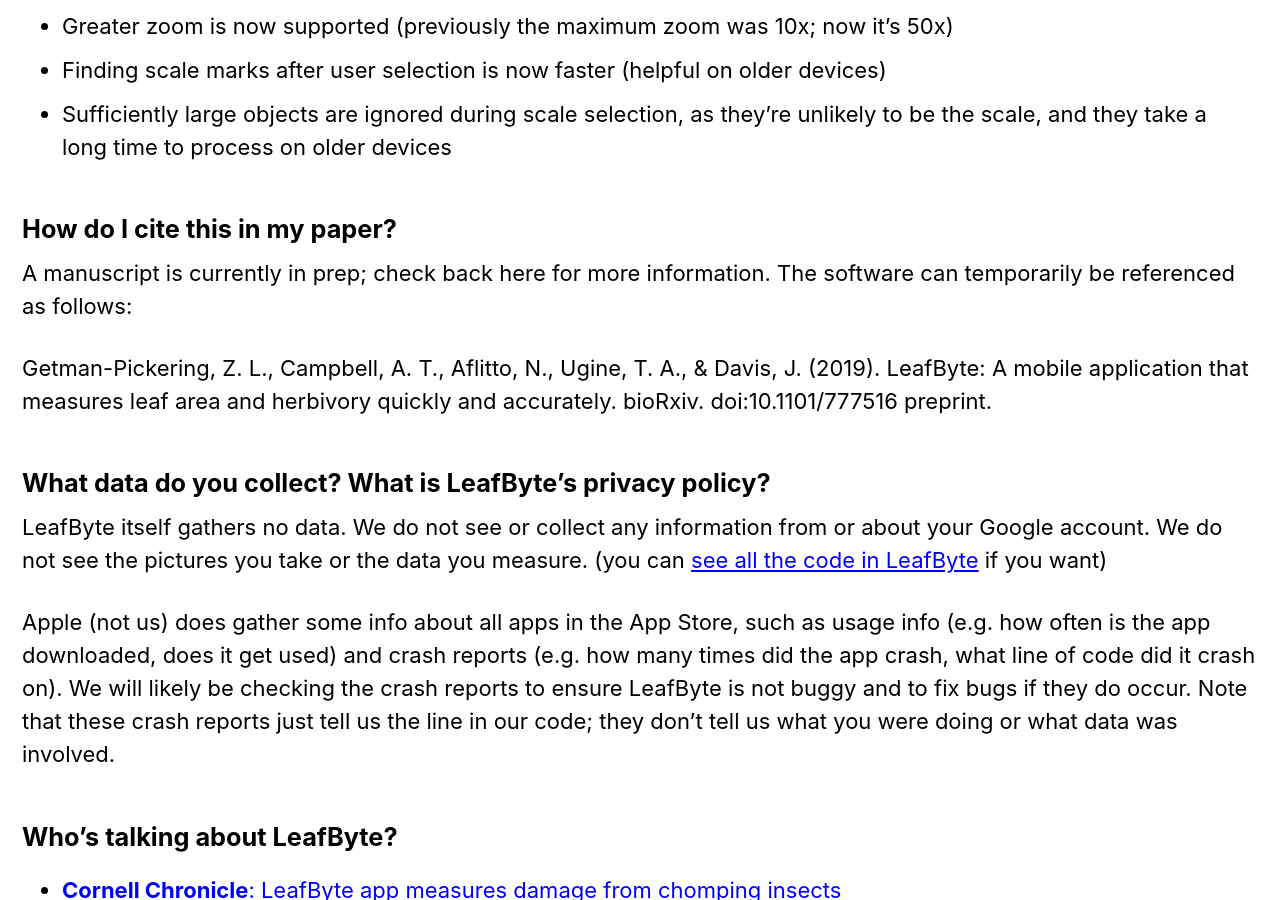
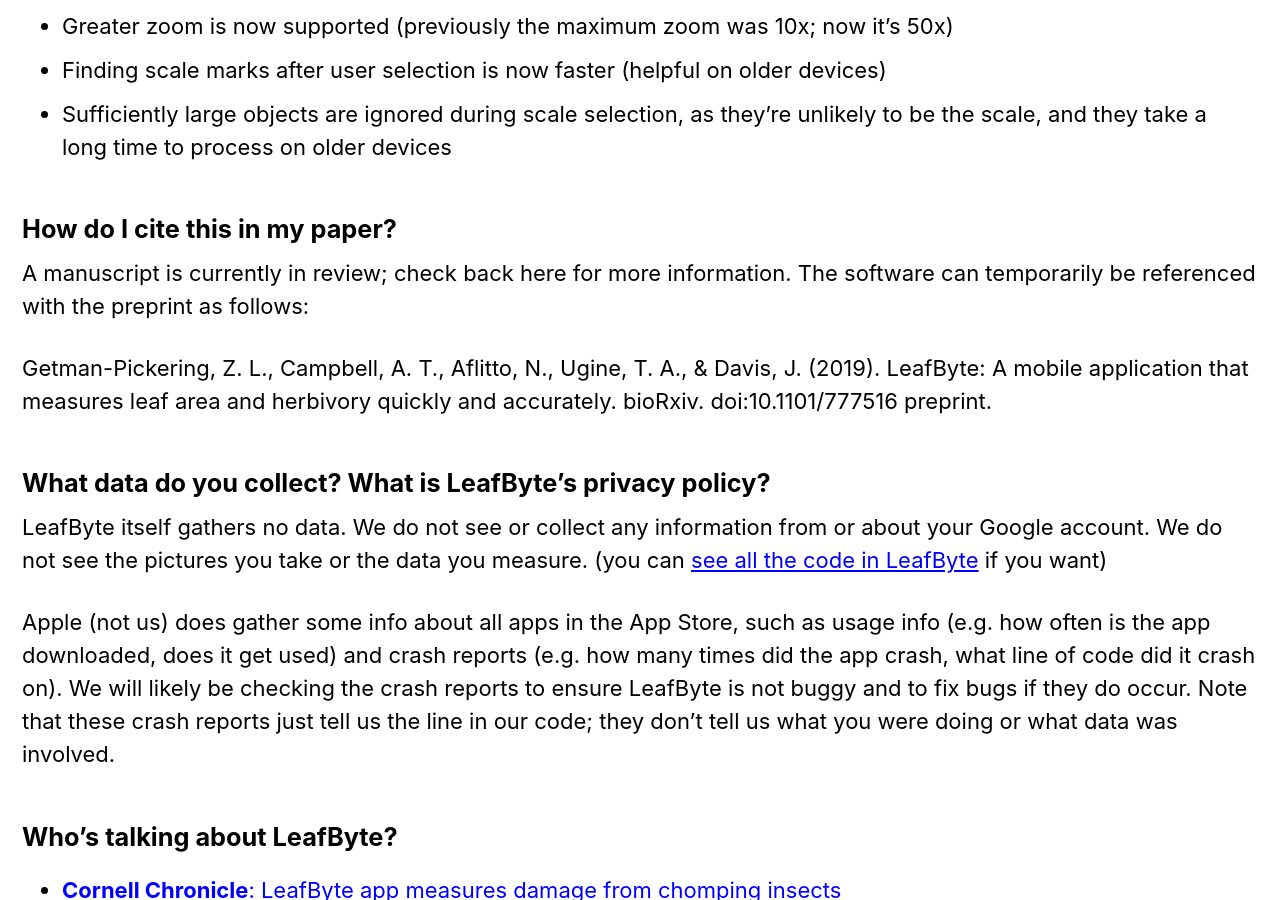
Before and after one commit to Zoegp/zoegp.github.io, a Jekyll site: the page built from leafbyte-faqs.md, in a window 1280 px wide and 900 px high, scrolled down 7720 px. Built offline with Jekyll 4.4.1, drawn with Linux system fonts in a browser that asks for light colours; cached includes are drawn as plain includes; nearby versions of some CDN libraries.

Commit message:
Update leafbyte-faqs.md

```diff
--- a/leafbyte-faqs.md
+++ b/leafbyte-faqs.md
@@ -140,7 +140,7 @@
 * Sufficiently large objects are ignored during scale selection, as they're unlikely to be the scale, and they take a long time to process on older devices
 
 ##### How do I cite this in my paper?
-A manuscript is currently in prep; check back here for more information. The software can temporarily be referenced as follows:
+A manuscript is currently in review; check back here for more information. The software can temporarily be referenced with the preprint as follows:
 
 Getman-Pickering, Z. L., Campbell, A. T., Aflitto, N., Ugine, T. A., & Davis, J. (2019). LeafByte: A mobile application that measures leaf area and herbivory quickly and accurately. bioRxiv. doi:10.1101/777516 preprint.
 
```
